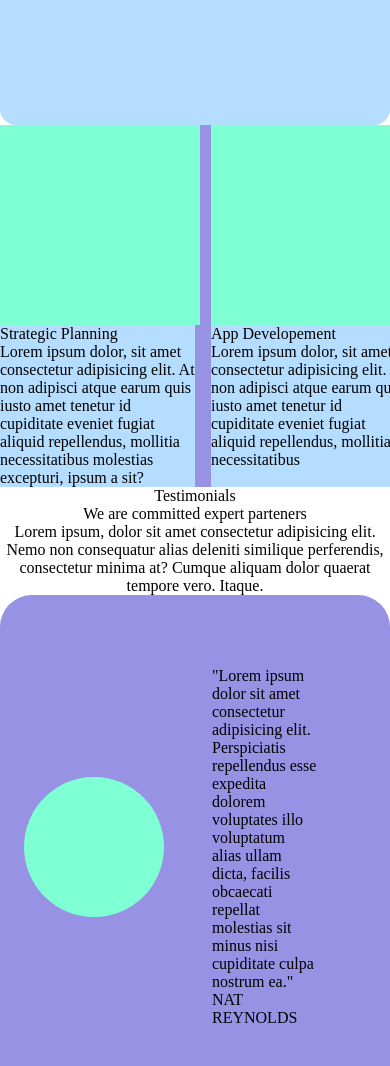
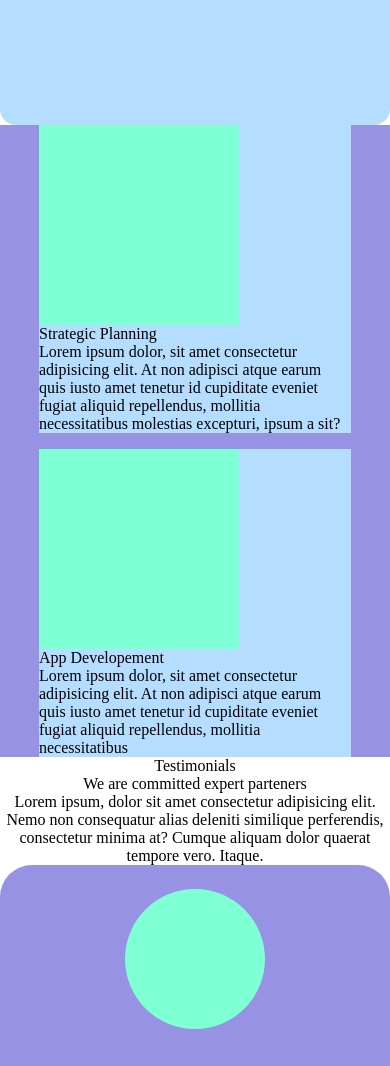
Before and after one commit to CarloColletti/htmlcss-responsive-layout, a plain HTML site: page index.html in a window 390 px wide. Shown: the part 1580-2646 px from the top of the page. Drawn offline with Linux system fonts and the light colour scheme.

Commit message:
aggiunte responsive

```diff
--- a/css/query.css
+++ b/css/query.css
@@ -2,9 +2,16 @@
 
 /* tablet settings */
 @media screen and (max-width: 768px) {
+
+    /* container  */
     .container{
         width: 100%;
     }
+    .small-container{
+        width: 100%;
+    }
+
+    /* .header */
     .header-links ul li a{
         display: none;
     }
@@ -12,6 +19,20 @@
     .head-hidden-menu{
         display: block;
     }
+
+    /* section 2 */
+    .row-center-block{
+        flex-direction: column;
+        justify-content: center;
+        align-items: center;
+
+    }
+
+    .col-block{
+        width: 80%;
+    }
+
+    /* card  */
 
     .col-card-large{
         flex-direction: column;
@@ -27,6 +48,10 @@
     .container{
         width: 100%;
     }
+
+
+
+
     /* header  */
     .header-links ul li a {
         display: none;
@@ -49,7 +74,10 @@
 
 
     /* partners section  */
+    .col-partners{
+        flex-direction: column;
 
+    }
 
     /* about us  */
 
```
